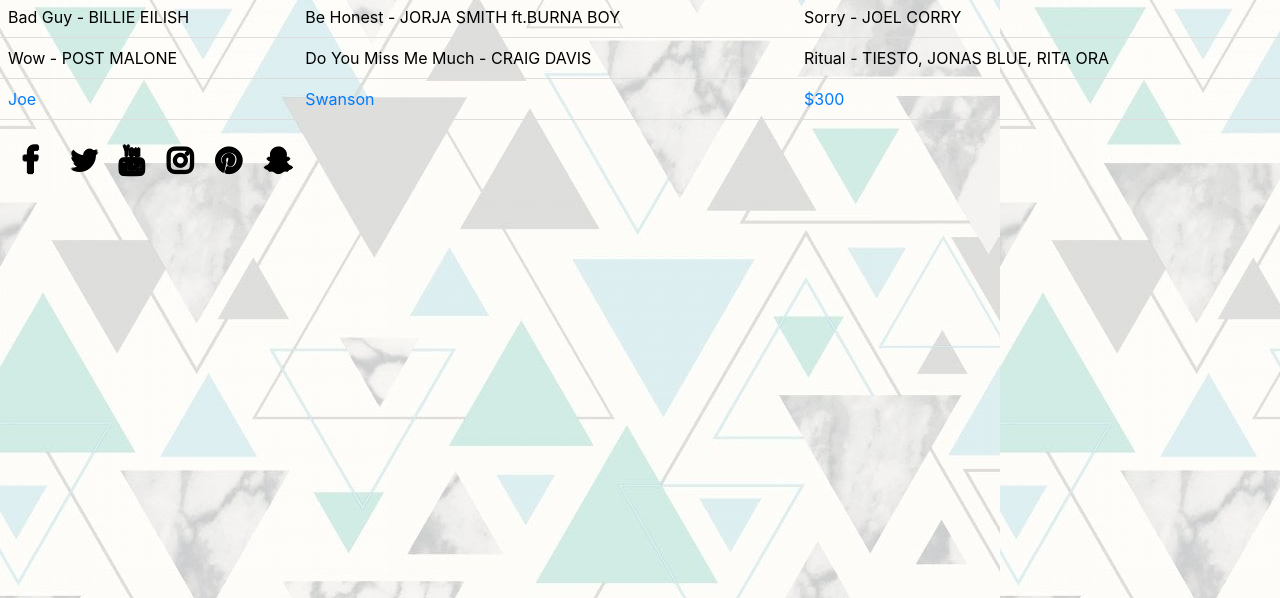
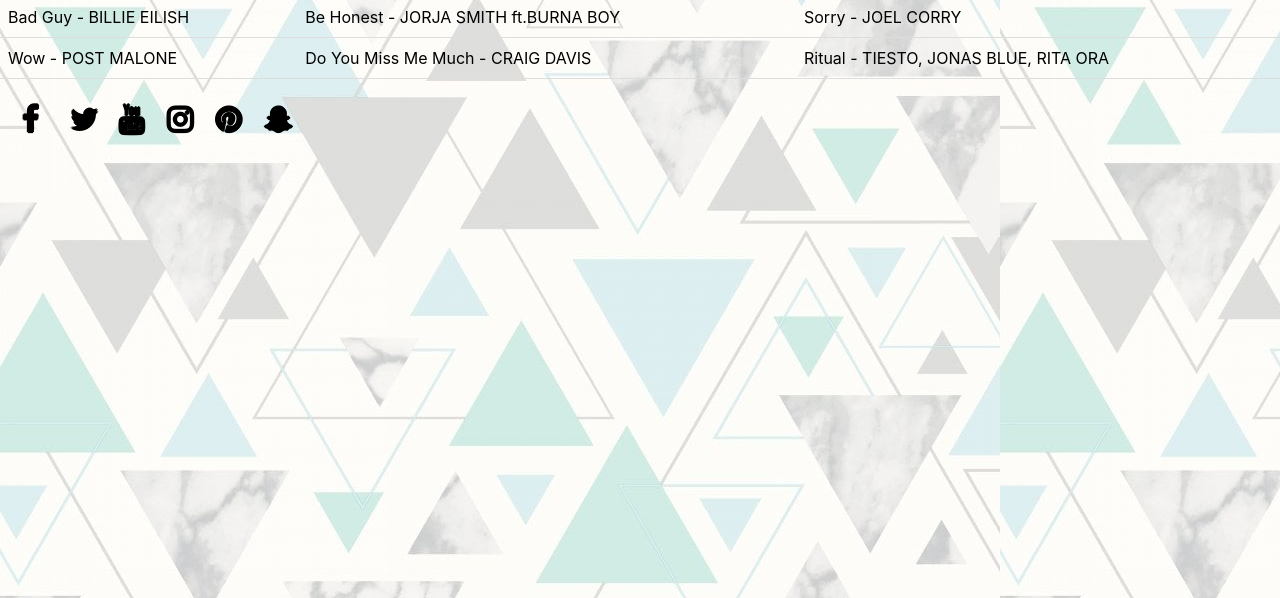
Before and after one commit to TiffTaff0/Something-when-we-think-of-it, a plain HTML site: page tophits.html in a window 1280 px wide. Shown: the part 202-800 px from the top of the page. Drawn offline with nearby package versions, Linux system fonts and the light colour scheme.

Commit message:
final co

```diff
--- a/tophits.html
+++ b/tophits.html
@@ -67,14 +67,9 @@
       <td><a href ="https://www.youtube.com/watch?v=lUSkU9VgVo4">Do You Miss Me Much - CRAIG DAVIS</a></td>
       <td><a href="https://www.youtube.com/watch?v=ontU9cOg354"> Ritual - TIESTO, JONAS BLUE, RITA ORA</a></td>
     </tr>
-    <tr>
-      <td>Joe</td>
-      <td>Swanson</td>
-      <td>$300</td>
-    </tr>
-    <tr>
-    </tr>
+
   </table>
+
 
   <meta name="viewport" content="width=device-width, initial-scale=1">
   <link rel="stylesheet" href="https://cdnjs.cloudflare.com/ajax/libs/font-awesome/4.7.0/css/font-awesome.min.css">
```
Also changed, not shown: img1.jpg (added).
